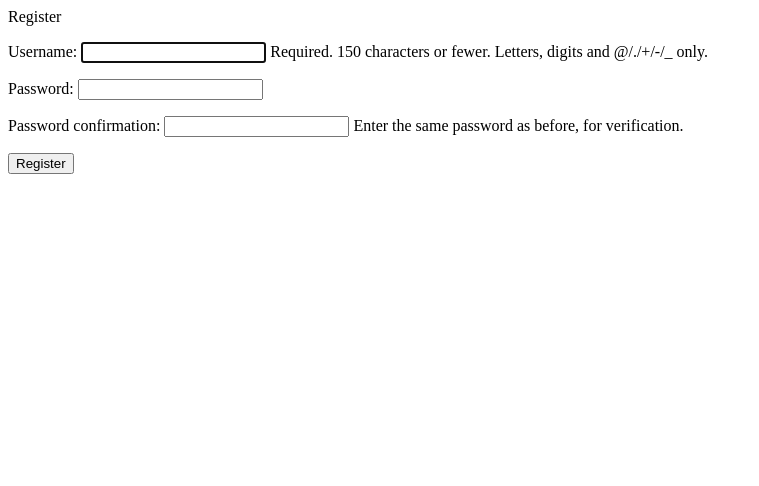
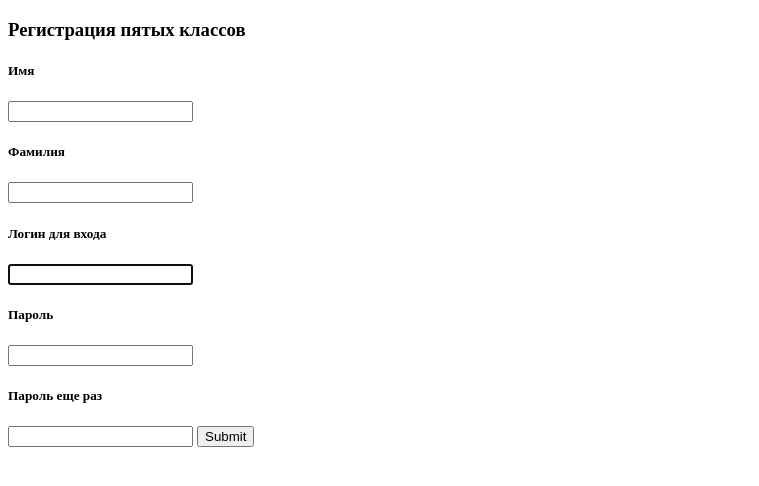
Before and after one commit to dedmasai/math, a Django app: page /myauth/register/ in a window 1280 px wide. Shown: the top 486 px of the page, without its empty margins (0-759 px from the left). Run offline with Django 4.2, Linux system fonts and the light colour scheme.

Commit message:
register

```diff
--- /dev/null
+++ b/myauth/forms.py
@@ -0,0 +1,13 @@
+#path -> users/forms.py
+
+from django.contrib.auth.forms import UserCreationForm
+from django import forms
+from django.contrib.auth.models import User
+
+
+class CustomUserForm(UserCreationForm):
+    class Meta:
+        model = User
+        fields = ['first_name', 'last_name', 'username', 'password1', 'password2']
+
+#baltlogs.com
--- a/myauth/templates/myauth/register.html
+++ b/myauth/templates/myauth/register.html
@@ -1,12 +1,21 @@
 {%  extends "myauth/base.html" %}
         {% block title %}
-        	Register
+        	Регистрация пятых классов
         {% endblock %}
 {% block body %}
-    Register
-     <form method="post">
-        {% csrf_token %}
-    {{ form.as_p }}
-    <input type="submit" value="Register">
-    </form>
+<form method="POST" action="">
+    {% csrf_token %}
+    <h3>Регистрация пятых классов</h3>
+    <h5>Имя</h5>
+    {{form.first_name}}
+    <h5>Фамилия</h5>
+    {{form.last_name}}
+    <h5>Логин для входа</h5>
+    {{form.username}}
+    <h5>Пароль</h5>
+    {{form.password1}}
+    <h5>Пароль еще раз</h5>
+    {{form.password2}}
+    <input type="submit" name="Зарегистрироваться">
+</form>
 {% endblock %}
--- a/myauth/urls.py
+++ b/myauth/urls.py
@@ -1,17 +1,17 @@
 from django.contrib.auth.views import LoginView
-from django.http import HttpResponse
+from django.http import HttpResponse, HttpRequest
 from django.urls import path
 
 from .views import (
     AboutMeView,
-    RegisterView,
+    register_page,
 )
 
 app_name = "myauth"
 
 urlpatterns = [
 
-    path("register/", RegisterView.as_view(), name="register"),
+    path("register/", register_page, name="register"),
     path("about-me/", AboutMeView.as_view(), name="about-me"),
     path("login/", LoginView.as_view(template_name='myauth/login.html',
                                      redirect_authenticated_user=True), name="login"),
--- a/myauth/views.py
+++ b/myauth/views.py
@@ -1,26 +1,25 @@
 from django.contrib.auth import authenticate, login
 from django.contrib.auth.forms import UserCreationForm
-from django.shortcuts import render
+from django.shortcuts import render, redirect
 from django.urls import reverse_lazy
 from django.views.generic import TemplateView, CreateView
-
+from .forms import CustomUserForm
 
 # Create your views here.
 class AboutMeView(TemplateView):
         template_name = 'myauth/about-me.html'
 
-class RegisterView(CreateView):
-        form_class = UserCreationForm
-        template_name = 'myauth/register.html'
-        success_url = reverse_lazy('myauth:about-me')
-        def form_valid(self, form):
-                response = super().form_valid(form)
-                username =form.cleaned_data.get("username")
-                password =form.cleaned_data.get("password1")
-                user = authenticate(
-                        self.request,
-                        username=username,
-                        password=password,
-                )
-                login(request=self.request,user=user)
-                return response
+
+
+
+def register_page(request):
+    if request.method != 'POST':
+        form = CustomUserForm()
+    else:
+        form = CustomUserForm(request.POST)
+        if form.is_valid():
+            form.save()
+            return redirect('myauth:about-me')
+    context = {'form': form}
+
+    return render(request, 'myauth/register.html', context)
--- a/voshod/urls.py
+++ b/voshod/urls.py
@@ -18,6 +18,7 @@ from django.contrib import admin
 from django.urls import path,include
 
 urlpatterns = [
+    path('', include('myauth.urls')),
     path('myauth/',include('myauth.urls')),
     path('admin/', admin.site.urls),
 ]
```
Also changed, not shown: myauth/templates/myauth/about-me.html (+3 -5 lines).
